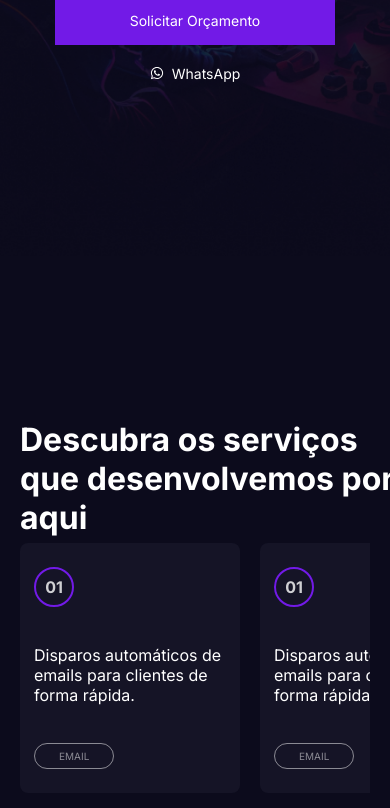
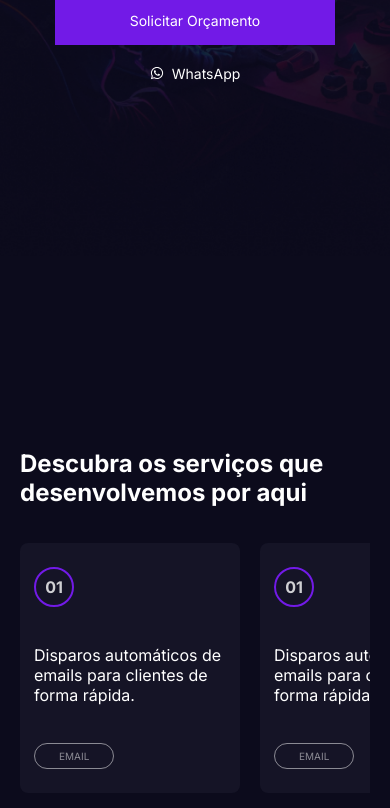
Before and after one commit to rogeritael/roger_rosa_portfolio, a Next.js app: page /automacao in a window 390 px wide. Shown: the part 588-1396 px from the top of the page. Built offline with nearby package versions, Linux system fonts and the light colour scheme.

Commit message:
responsivo do ServiceItem

```diff
--- a/components/v2/ServicesSection/styles.scss
+++ b/components/v2/ServicesSection/styles.scss
@@ -32,4 +32,21 @@
             display: none;
         }
     }
+
+    @media(max-width: 460px){
+        .bg {
+            display: none;
+        }
+
+        h2 {
+            max-width: 600px;
+            width: 100%;
+            position: absolute;
+            top: calc(50% - 200px);
+            transform: translateY(-50%);
+            left: 0;
+            padding-left: 20px;
+            font-size: 24px;
+        }
+    }
 }
```
Also changed, not shown: components/v2/ServiceItem/styles.scss (+0 -7 lines).
